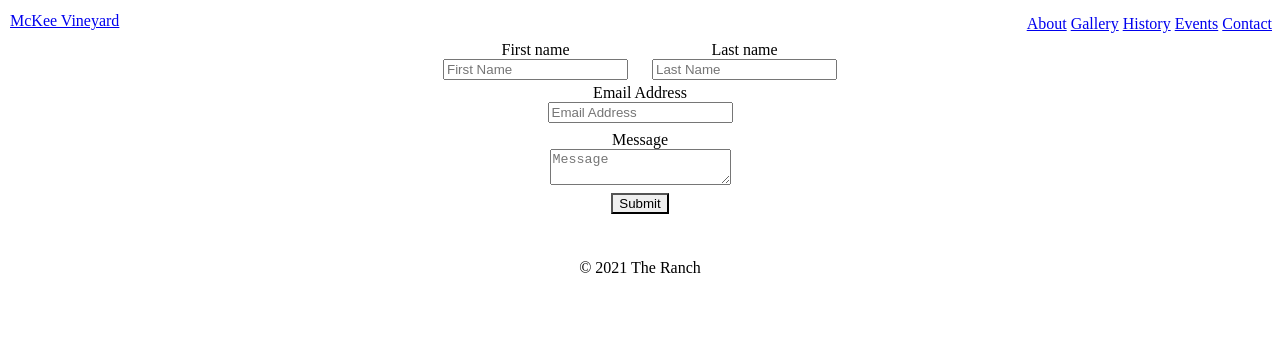
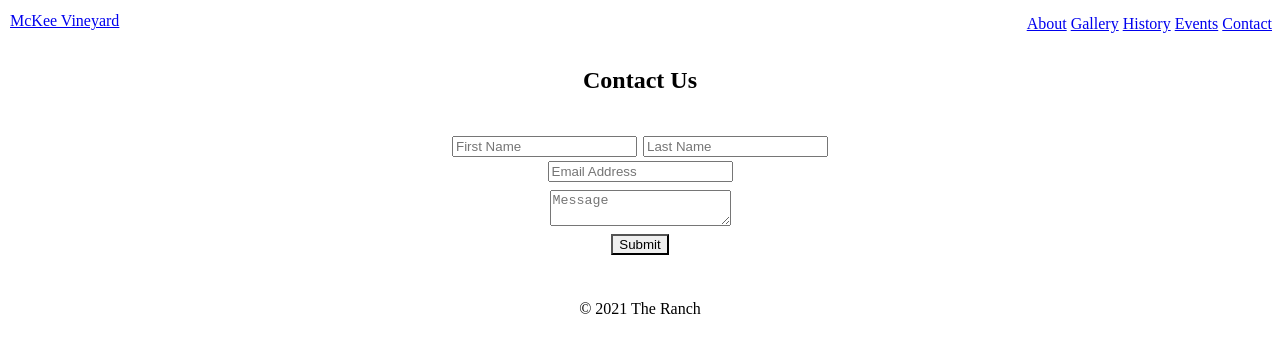
Before and after one commit to McC4b3r/mckeevineyard, a Gatsby site: page /contact in a window 1280 px wide. Built offline with nearby package versions, Linux system fonts and the light colour scheme; Gatsby itself is replaced by a stand-in of ours; a web font is replaced by a local one.

Commit message:
successfully fixed formatting but w name inputs

```diff
--- a/src/components/ContactContent.jsx
+++ b/src/components/ContactContent.jsx
@@ -1,5 +1,17 @@
 import React from 'react';
-import { Box, Button, Input, FormControl, FormLabel, FormErrorMessage, Center, HStack, Textarea, VStack } from '@chakra-ui/react';
+import {
+  Box,
+  Button,
+  Input,
+  FormControl,
+  FormLabel,
+  FormErrorMessage,
+  Center,
+  Textarea,
+  VStack,
+  Grid,
+  Heading
+} from '@chakra-ui/react';
 import { Formik, Form, Field } from 'formik';
 
 const ContactContent = () => {
@@ -31,18 +43,29 @@ const ContactContent = () => {
 
   return (
     <Box mr="2" ml="2">
+      <VStack>
+        <Center
+          pb={10}
+          pt={10}>
+          <Heading size="2xl">
+            Contact Us
+            </Heading>
+        </Center>
         <Center>
           <Box
             p={4}
             maxW="lg"
             borderWidth="1px"
             borderRadius="lg"
-          overflow="hidden">
+            overflow="hidden"
+            boxShadow="md">
             <Formik
               initialValues={
                 {
                   firstName: "",
-                lastName: ""
+                  lastName: "",
+                  email: "",
+                  message: ""
                 }
               }
               onSubmit={(values, actions) => {
@@ -54,18 +77,19 @@ const ContactContent = () => {
             >
               {(props) => (
                 <Form>
-                <HStack
-                  spacing="24px"
+                  <Grid
+                    templateColumns="1fr 1fr"
+                    gap={6}
                     pb={4}>
                     <Field
                       name="firstName"
                       validate={validateName}>
                       {({ field, form }) => (
-                      <FormControl isInvalid={form.errors.firstName && form.touched.firstName}>
+                        <FormControl
+                          isInvalid={form.errors.firstName && form.touched.firstName}>
                           <Center>
                             <FormLabel
                               htmlFor="firstName">
-                            First name
                             </FormLabel>
                           </Center>
                           <Input
@@ -86,7 +110,6 @@ const ContactContent = () => {
                           <Center>
                             <FormLabel
                               htmlFor="lastName">
-                            Last name
                             </FormLabel>
                           </Center>
                           <Input
@@ -99,7 +122,7 @@ const ContactContent = () => {
                         </FormControl>
                       )}
                     </Field>
-                </HStack>
+                  </Grid>
                   <VStack>
                     <Field
                       name="email"
@@ -109,7 +132,6 @@ const ContactContent = () => {
                           <Center>
                             <FormLabel
                               htmlFor="email">
-                            Email Address
                             </FormLabel>
                           </Center>
                           <Input
@@ -130,7 +152,6 @@ const ContactContent = () => {
                           <Center>
                             <FormLabel
                               htmlFor="message">
-                            Message
                             </FormLabel>
                           </Center>
                           <Textarea
@@ -159,6 +180,7 @@ const ContactContent = () => {
             </Formik>
           </Box>
         </Center>
+      </VStack>
     </Box >
   )
 }
```
Lines whose indentation alone changed are shown as unchanged.
